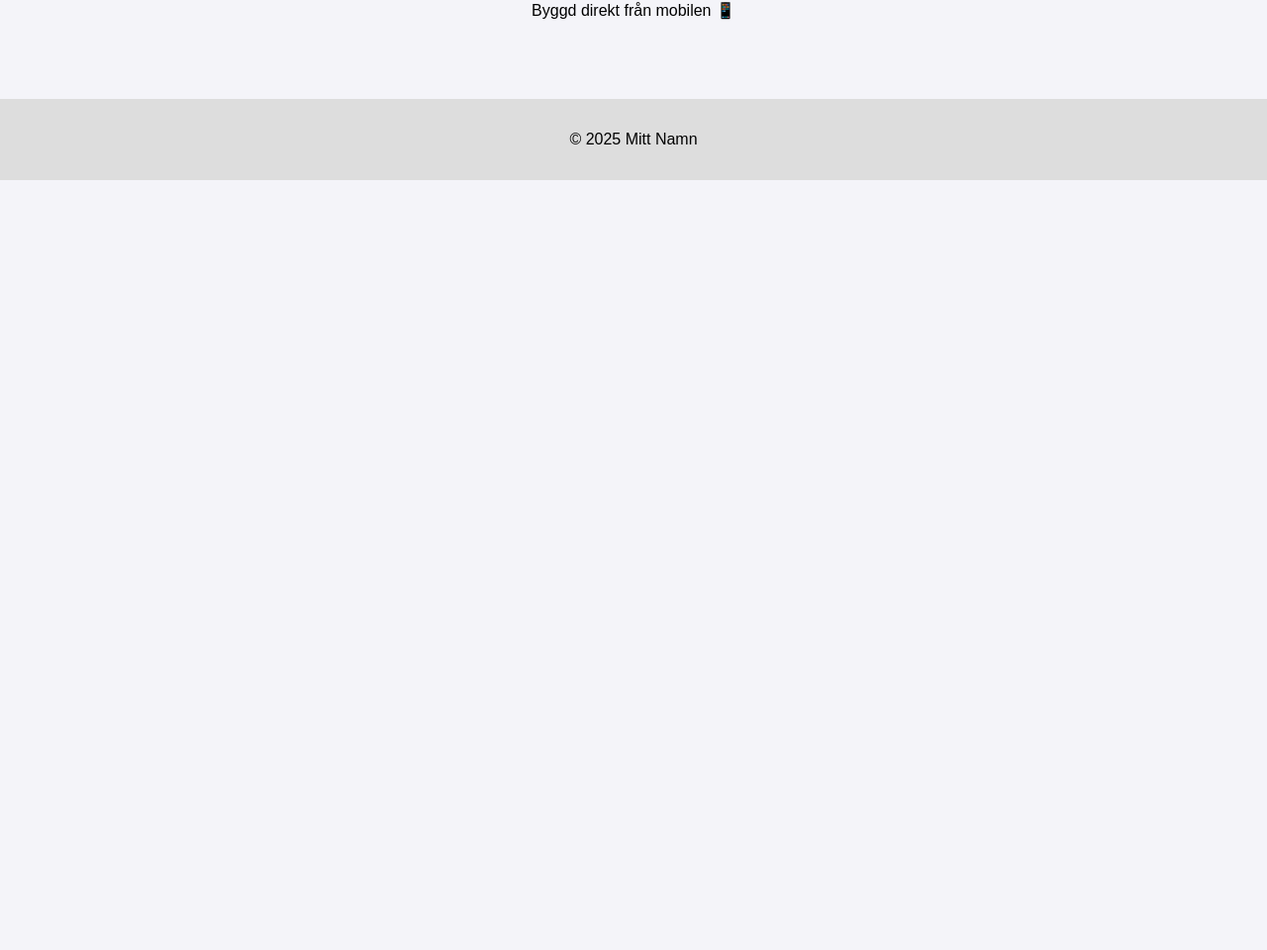
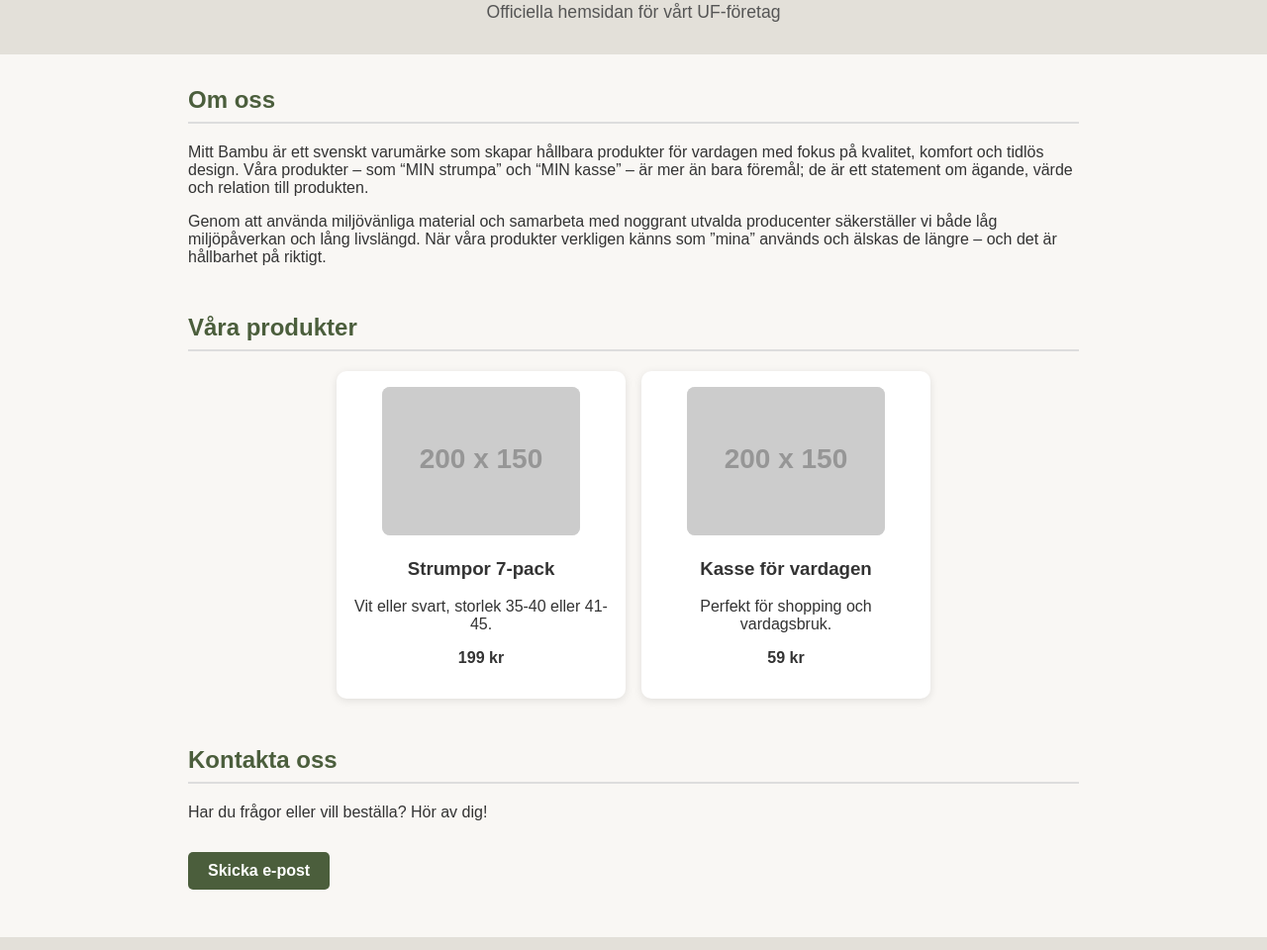
Before and after one commit to Mittbambu/mittbambu.github.io, a plain HTML site: page index.html in a window 1280 px wide. Shown: the part 183-1143 px from the top of the page at 99% size. Before the commit the page ends 800 px from the top, so only its background shows below. Drawn offline with Linux system fonts and the light colour scheme; placeholder pictures from the web are drawn by us.

Commit message:
Update index.html

```diff
--- a/index.html
+++ b/index.html
@@ -3,41 +3,144 @@
 <head>
   <meta charset="UTF-8">
   <meta name="viewport" content="width=device-width, initial-scale=1.0">
-  <title>Min Första Hemsida</title>
+  <title>Mitt Bambu</title>
   <style>
     body {
-      font-family: Arial, sans-serif;
-      text-align: center;
-      background: #f4f4f9;
+      font-family: 'Arial', sans-serif;
       margin: 0;
       padding: 0;
+      background-color: #f9f7f4;
+      color: #333;
     }
+
     header {
-      background: #222;
+      background-color: #e3e0d9;
+      padding: 2rem;
+      text-align: center;
+    }
+
+    header img {
+      max-width: 150px;
+      margin-bottom: 1rem;
+    }
+
+    header h1 {
+      margin: 0.5rem 0;
+      font-size: 2rem;
+    }
+
+    header p {
+      margin: 0;
+      font-size: 1.1rem;
+      color: #555;
+    }
+
+    main {
+      max-width: 900px;
+      margin: 2rem auto;
+      padding: 0 1rem;
+    }
+
+    section {
+      margin-bottom: 3rem;
+    }
+
+    h2 {
+      color: #4b5e3c;
+      border-bottom: 2px solid #ddd;
+      padding-bottom: 0.5rem;
+    }
+
+    .products {
+      display: flex;
+      flex-wrap: wrap;
+      gap: 1rem;
+      justify-content: center;
+    }
+
+    .product {
+      background: #fff;
+      padding: 1rem;
+      border-radius: 10px;
+      box-shadow: 0 2px 8px rgba(0,0,0,0.1);
+      width: 260px;
+      text-align: center;
+    }
+
+    .product img {
+      max-width: 100%;
+      border-radius: 8px;
+      height: 150px;
+      object-fit: cover;
+      background-color: #ddd;
+    }
+
+    .button {
+      display: inline-block;
+      margin-top: 15px;
+      padding: 10px 20px;
+      background-color: #4b5e3c;
       color: white;
-      padding: 2rem;
+      text-decoration: none;
+      border-radius: 5px;
+      font-weight: bold;
     }
-    h1 { margin: 0; }
-    main {
-      padding: 2rem;
-    }
+
     footer {
-      margin-top: 2rem;
+      background: #e3e0d9;
+      text-align: center;
       padding: 1rem;
-      background: #ddd;
     }
   </style>
 </head>
 <body>
+
 <header>
-    <h1>Välkommen till min hemsida!</h1>
+  <!-- Logga -->
+  <img src="https://via.placeholder.com/150x80?text=Din+Logga+Här" alt="Mitt Bambu Logga">
+  <h1>Mitt Bambu</h1>
+  <p>Officiella hemsidan för vårt UF-företag</p>
 </header>
+
 <main>
-    <p>Hej! Den här sidan ligger gratis på GitHub Pages 🚀</p>
-    <p>Byggd direkt från mobilen 📱</p>
+  <section>
+    <h2>Om oss</h2>
+    <p>
+      Mitt Bambu är ett svenskt varumärke som skapar hållbara produkter för vardagen med fokus på kvalitet, komfort och tidlös design. Våra produkter – som “MIN strumpa” och “MIN kasse” – är mer än bara föremål; de är ett statement om ägande, värde och relation till produkten.
+    </p>
+    <p>
+      Genom att använda miljövänliga material och samarbeta med noggrant utvalda producenter säkerställer vi både låg miljöpåverkan och lång livslängd. När våra produkter verkligen känns som ”mina” används och älskas de längre – och det är hållbarhet på riktigt.
+    </p>
+  </section>
+
+  <section>
+    <h2>Våra produkter</h2>
+    <div class="products">
+      <div class="product">
+        <img src="https://via.placeholder.com/200x150?text=Strumpor" alt="Strumpor">
+        <h3>Strumpor 7-pack</h3>
+        <p>Vit eller svart, storlek 35-40 eller 41-45.</p>
+        <p><strong>199 kr</strong></p>
+      </div>
+      <div class="product">
+        <img src="https://via.placeholder.com/200x150?text=Kasse" alt="Kasse">
+        <h3>Kasse för vardagen</h3>
+        <p>Perfekt för shopping och vardagsbruk.</p>
+        <p><strong>59 kr</strong></p>
+      </div>
+    </div>
+  </section>
+
+  <section>
+    <h2>Kontakta oss</h2>
+    <p>Har du frågor eller vill beställa? Hör av dig!</p>
+    <a href="mailto:kontakt@mittbambu.se" class="button">Skicka e-post</a>
+  </section>
 </main>
+
 <footer>
-    <p>© 2025 Mitt Namn</p>
+  <p>© 2025 Mitt Bambu</p>
 </footer>
+
 </body>
 </html>
```
Lines whose indentation alone changed are shown as unchanged.
